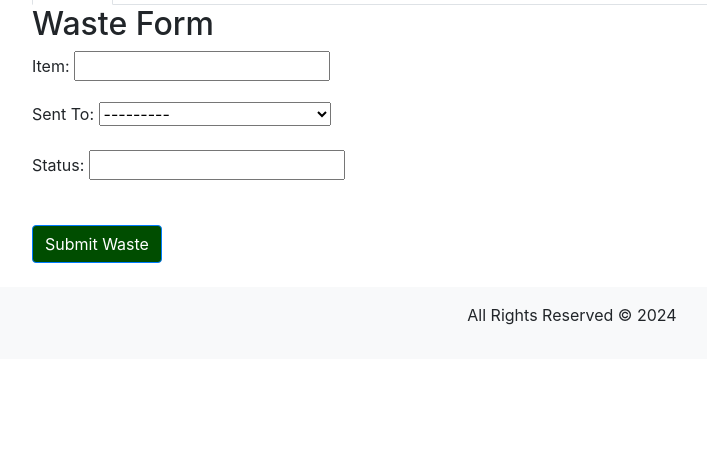
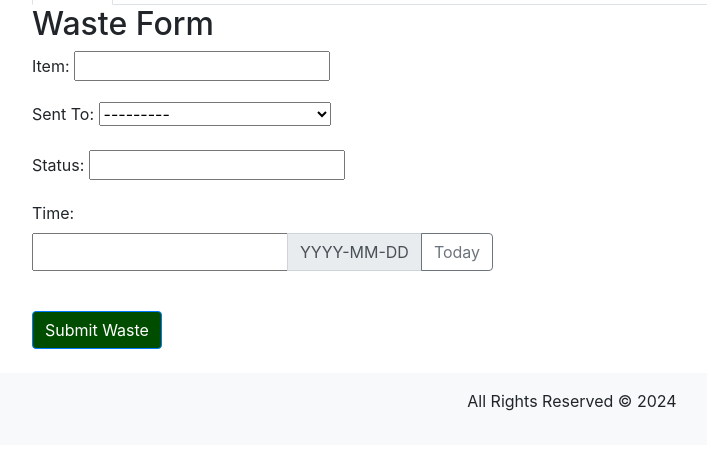
Before and after one commit to TaiwanCodingShrimp/ECO, a Django app: page /home/users/donation/ in a window 1280 px wide. Shown: the part 263-713 px from the top of the page, without its empty margins (68-775 px from the left). Run offline with Django 5.2, Linux system fonts and the light colour scheme; a user stored in the database is signed in; tables that the repository leaves empty hold one stand-in row (values such as "Sample post"); some libraries are stand-ins or nearby versions.

Commit message:
last modify from Nush

```diff
--- a/src/Frontend/templates/donation.html
+++ b/src/Frontend/templates/donation.html
@@ -27,16 +27,26 @@
                 {% csrf_token %}
                 {{ waste_form.management_form }}
                 <div class="form-group">
-                    <label for="id_item">Item: </label>
+                    <label for="id_waste_item">Item: </label>
                     {{ waste_form.item }}
                 </div>
                 <div class="form-group">
-                    <label for="id_sent_to">Sent To: </label>
+                    <label for="id_waste_sent_to">Sent To: </label>
                     {{ waste_form.sent_to }}
                 </div>
                 <div class="form-group">
-                    <label for="id_status">Status: </label>
+                    <label for="id_waste_status">Status: </label>
                     {{ waste_form.status }}
+                </div>
+                <div class="form-group">
+                    <label for="id_waste_date">Time: </label>
+                    <div class="input-group">
+                        {{ waste_form.date_put_in }}
+                        <div class="input-group-append">
+                            <span class="input-group-text" id="dateHelp">YYYY-MM-DD</span>
+                            <button type="button" class="btn btn-outline-secondary" id="set-today-waste">Today</button>
+                        </div>
+                    </div>
                 </div>
                 <button type="submit" name="waste_form" class="bg-dark-green btn btn-primary mt-4">Submit Waste</button>
             </form>
@@ -47,20 +57,30 @@
                 {% csrf_token %}
                 {{ leftover_form.management_form }}
                 <div class="form-group">
-                    <label for="id_item">Item: </label>
+                    <label for="id_leftover_item">Item: </label>
                     {{ leftover_form.item }}
                 </div>
                 <div class="form-group">
-                    <label for="id_portion">Portion: </label>
+                    <label for="id_leftover_portion">Portion: </label>
                     {{ leftover_form.portion }}
                 </div>
                 <div class="form-group">
-                    <label for="id_sent_to">Sent To: </label>
+                    <label for="id_leftover_sent_to">Sent To: </label>
                     {{ leftover_form.sent_to }}
                 </div>
                 <div class="form-group">
-                    <label for="id_status">Status: </label>
+                    <label for="id_leftover_status">Status: </label>
                     {{ leftover_form.status }}
+                </div>
+                <div class="form-group">
+                    <label for="id_leftover_date">Time: </label>
+                    <div class="input-group">
+                        {{ leftover_form.date_put_in }}
+                        <div class="input-group-append">
+                            <span class="input-group-text" id="dateHelp">YYYY-MM-DD</span>
+                            <button type="button" class="btn btn-outline-secondary" id="set-today-leftover">Today</button>
+                        </div>
+                    </div>
                 </div>
                 <button type="submit" name="leftover_form" class="bg-dark-green btn btn-primary">Submit Leftover</button>
             </form>
@@ -72,7 +92,7 @@
                     <li class="list-group-item">Waste: {{ waste.item }} to {{ waste.sent_to }} - {{ waste.status }}</li>
                 {% endfor %}
                 {% for leftover in leftovers %}
-                    <li class="list-group-item">Leftover: {{ leftover.item }} to {{ leftover.sent_to }} - {{ leftover.status }} - Carbon Footprint: {{leftover.food_carbon_footprint}}</li>
+                    <li class="list-group-item">Leftover: {{ leftover.item }} to {{ leftover.sent_to }} - {{ leftover.status }} - Carbon Footprint: {{ leftover.food_carbon_footprint }}</li>
                 {% endfor %}
                 {% if not wastes and not leftovers %}
                     <li class="list-group-item">You have no Donations recorded.</li>
@@ -83,11 +103,31 @@
 </div>
 
 <script>
-    $(document).ready(function(){
-        $('#myTab a').on('click', function (e) {
-            e.preventDefault();
-            $(this).tab('show');
-        });
+    document.addEventListener('DOMContentLoaded', function() {
+        const wasteDateInput = document.querySelector('input[name="{{ waste_form.date_put_in.name }}"]');
+        const leftoverDateInput = document.querySelector('input[name="{{ leftover_form.date_put_in.name }}"]');
+        const setTodayWasteButton = document.getElementById('set-today-waste');
+        const setTodayLeftoverButton = document.getElementById('set-today-leftover');
+
+        if (setTodayWasteButton) {
+            setTodayWasteButton.addEventListener('click', function() {
+                const now = new Date();
+                const year = now.getFullYear();
+                const month = String(now.getMonth() + 1).padStart(2, '0');
+                const day = String(now.getDate()).padStart(2, '0');
+                wasteDateInput.value = `${year}-${month}-${day}`;
+            });
+        }
+
+        if (setTodayLeftoverButton) {
+            setTodayLeftoverButton.addEventListener('click', function() {
+                const now = new Date();
+                const year = now.getFullYear();
+                const month = String(now.getMonth() + 1).padStart(2, '0');
+                const day = String(now.getDate()).padStart(2, '0');
+                leftoverDateInput.value = `${year}-${month}-${day}`;
+            });
+        }
     });
 </script>
 {% endblock %}
--- a/src/Users/forms.py
+++ b/src/Users/forms.py
@@ -74,14 +74,14 @@
 class WasteForm(forms.ModelForm):
     class Meta:
         model = Waste
-        fields = ["item", "sent_to", "status"]
+        fields = ["item", "sent_to", "status", "date_put_in"]
 
 
 class LeftoverForm(forms.ModelForm):
     class Meta:
         model = Leftover
-        fields = ["item", "portion", "sent_to", "status"]
-        exclude = ["id", "food_carbon_footprint", "provider", "date_put_in"]
+        fields = ["item", "portion", "sent_to", "status", "date_put_in"]
+        exclude = ["id", "food_carbon_footprint", "provider"]
 
 
 class FootPrintForm(forms.ModelForm):
--- a/src/Users/models/datas.py
+++ b/src/Users/models/datas.py
@@ -49,7 +49,7 @@
     id = models.AutoField(primary_key=True)
     item = models.CharField(max_length=20, null=False)
     provider = models.CharField(max_length=10, null=False)
-    date_put_in = models.DateTimeField(auto_now_add=True)
+    date_put_in = models.DateField("time")
     sent_to = models.ForeignKey(
         WelfareOrganization, on_delete=models.CASCADE, null=True
     )
@@ -76,7 +76,7 @@
     item: FoodTable = models.ForeignKey(FoodTable, on_delete=models.CASCADE, null=True)
     # item = models.CharField(max_length=20, null=False)
     provider = models.CharField(max_length=10, null=False)
-    date_put_in = models.DateField(auto_now_add=True)
+    date_put_in = models.DateField("time")
     portion = models.FloatField(
         default=0.0,
         help_text="食物重量",
```
Also changed, not shown: src/Users/migrations/0016_alter_leftover_date_put_in_alter_waste_date_put_in.py (added).
